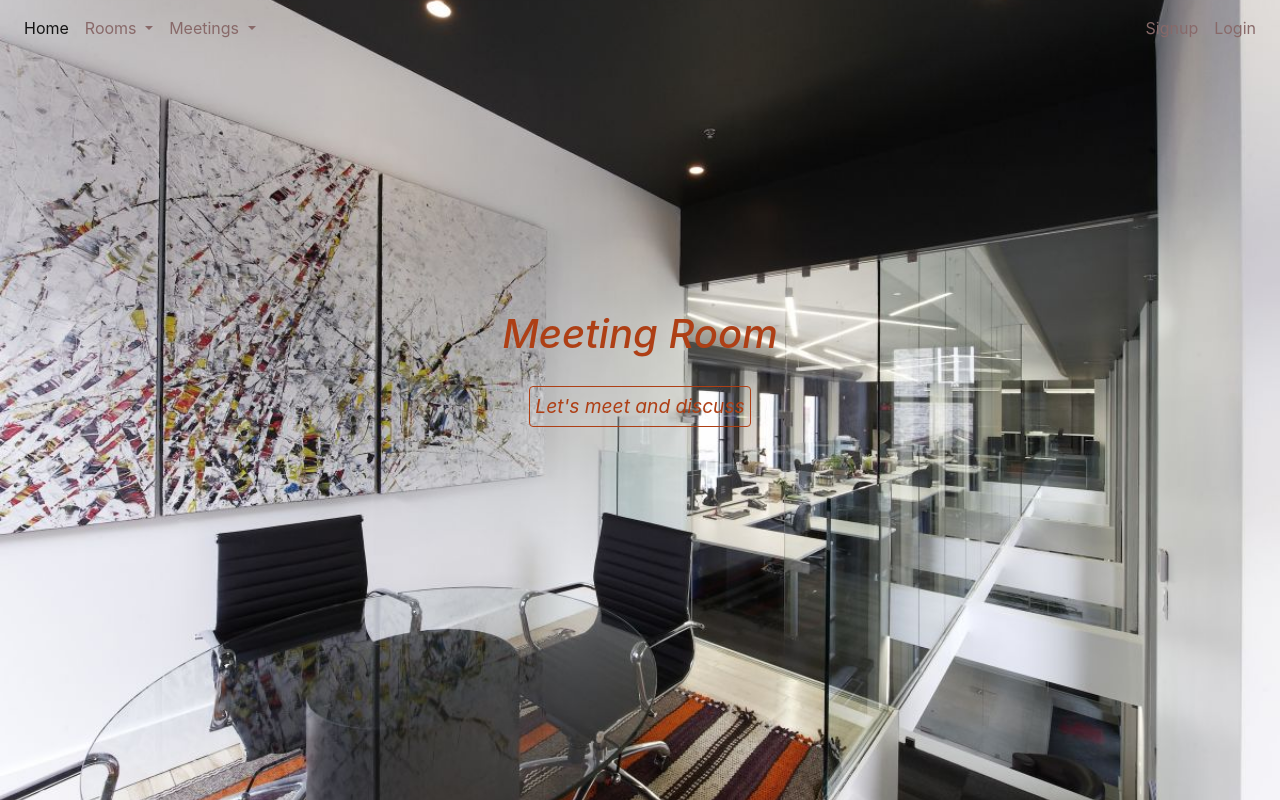
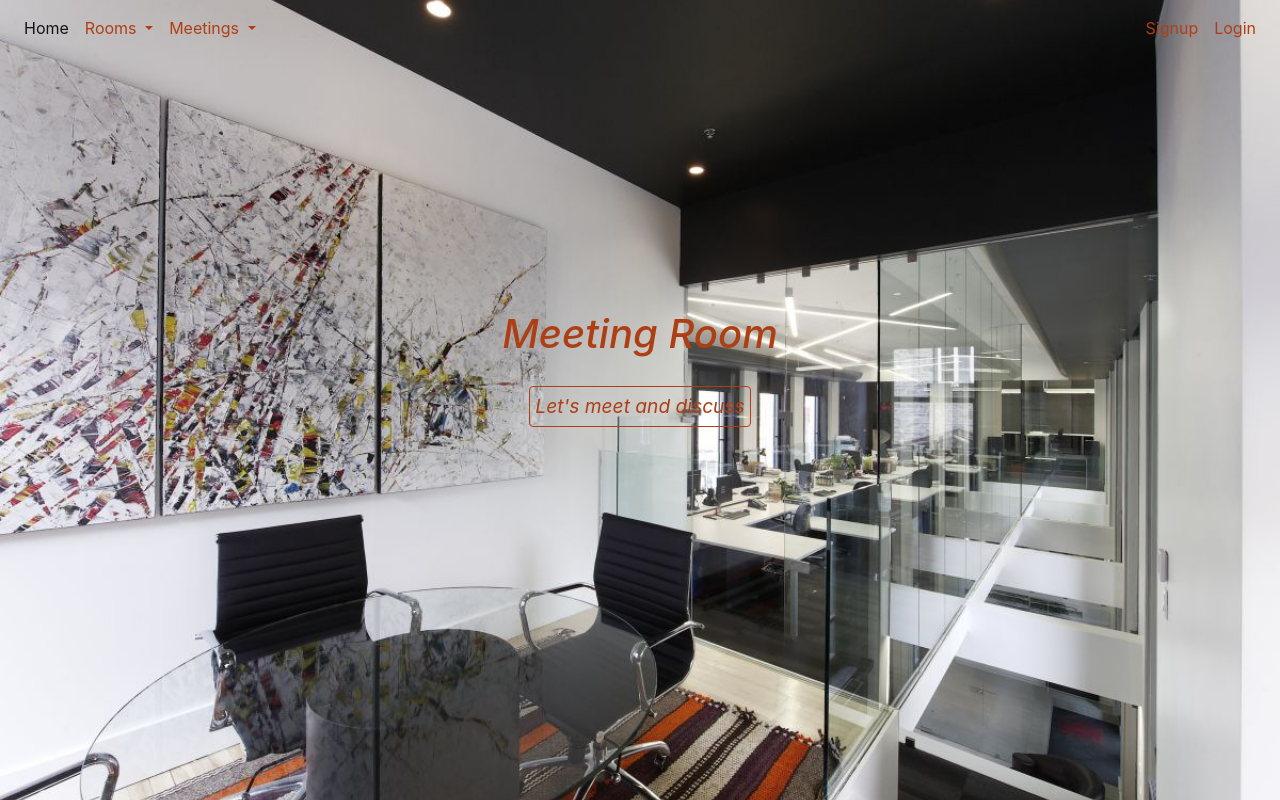
Before and after one commit to schebiwot/Meeting, a Flask app: page / in a window 1280 px wide. Run offline with Flask 2, Linux system fonts and the light colour scheme; some libraries are stand-ins or nearby versions.

Commit message:
Navbar items color fix

```diff
--- a/static/css/main.css
+++ b/static/css/main.css
@@ -56,7 +56,7 @@
 }
 
 .navbar-light .navbar-nav .nav-link {
-    color: #886969;
+    color: #ae3f15;
 }
 
 .navbar.solid {
```
